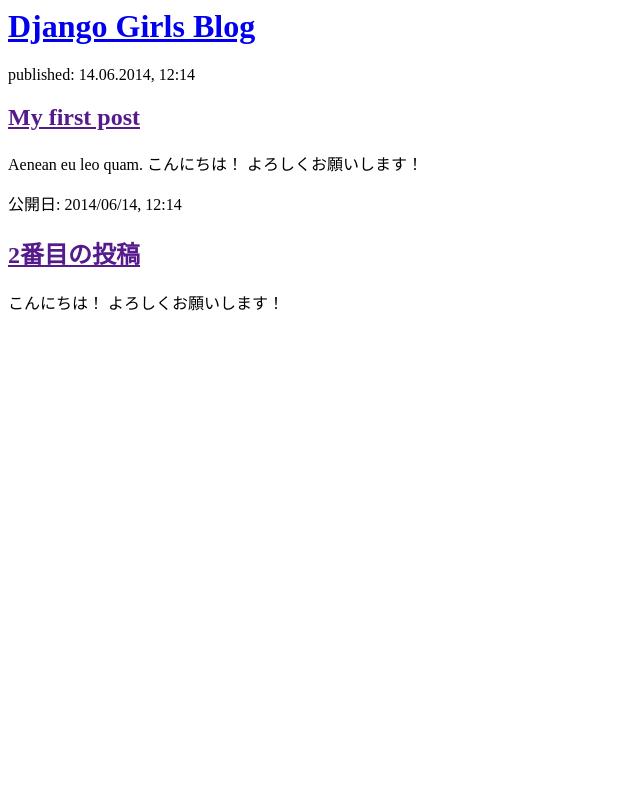
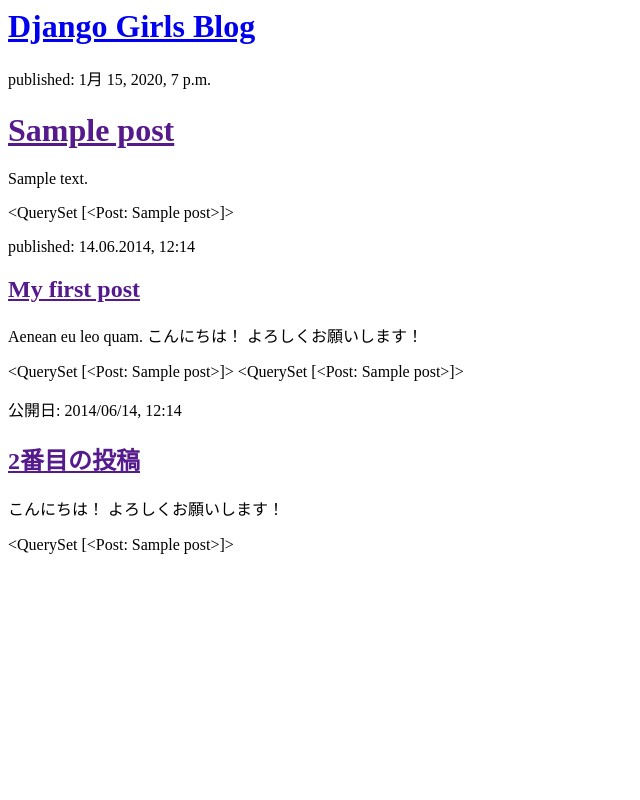
Before and after one commit to kattosai/my-first-blog, a Django app: template blog/templates/blog/post_list.html in a window 1280 px wide. Shown: the whole page, without its empty margins (0-640 px from the left). Run offline with Django 3.2, Linux system fonts and the light colour scheme; the template is opened without the code that fills it: values that come from a table or form of the project are taken from there, others are empty; tables that the repository leaves empty hold one stand-in row (values such as "Sample post").

Commit message:
Modified templates to display posts from database.

```diff
--- a/blog/templates/blog/post_list.html
+++ b/blog/templates/blog/post_list.html
@@ -7,16 +7,22 @@
             <h1><a href="/">Django Girls Blog</a></h1>
         </div>
 
-        <div>
+        {% for post in posts %}
+            <div>
+              <p>published: {{ post.published_data}}</p>
+              <h1><a href = "">{{ post.title }}</a></h1>
+              <p>{{ post.text|linebreaksbr }}</p>
+            </div>
+          {% endfor %}
+          {{posts}}
             <p>published: 14.06.2014, 12:14</p>
             <h2><a href="">My first post</a></h2>
             <p>Aenean eu leo quam. こんにちは！ よろしくお願いします！ </p>
-        </div>
-
-        <div>
+          {{posts}}
+        {{posts}}
             <p>公開日: 2014/06/14, 12:14</p>
             <h2><a href="">2番目の投稿</a></h2>
             <p> こんにちは！ よろしくお願いします！ </p>
-        </div>
+        {{posts}}
     </body>
 </html>
--- a/blog/views.py
+++ b/blog/views.py
@@ -1,5 +1,8 @@
 from django.shortcuts import render
+from django.utils import timezone
+from .models import Post
 
 def post_list(request):
-    return render(request, 'blog/post_list.html', {})
+    posts = Post.objects.filter(published_data__lte = timezone.now()).order_by('published_data')
+    return render(request, 'blog/post_list.html', {'posts': posts})
 # Create your views here.
```
